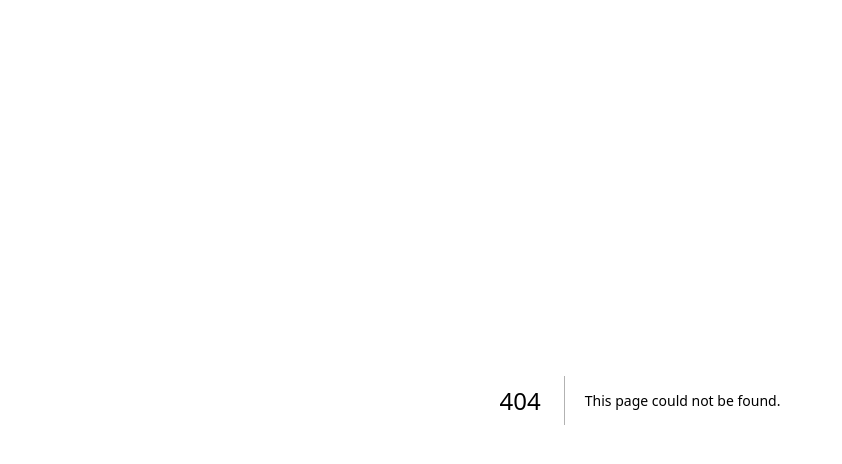
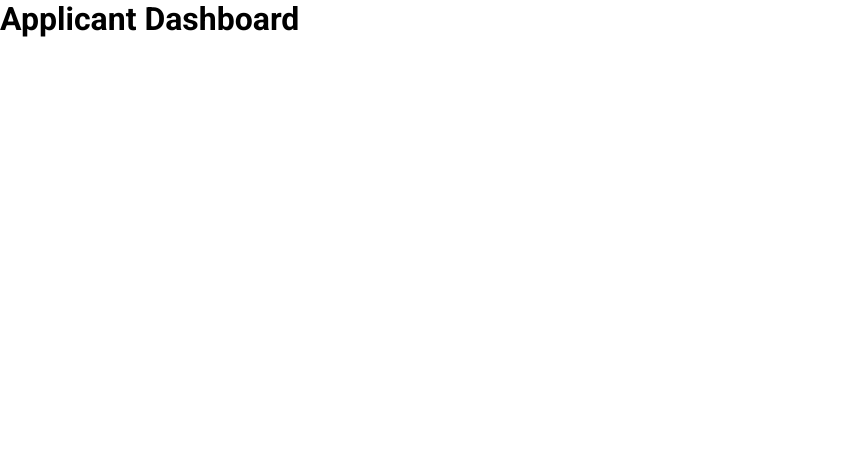
Before and after one commit to eduversa/eduversa.github.io, a Next.js app: page /applicant in a window 1280 px wide. Before the commit this address had no page. Shown: the top 464 px of the page, without its empty margins (0-842 px from the left). Built offline with nearby package versions, Linux system fonts and the light colour scheme; a web font is replaced by a local one.

Commit message:
Appplicant Dashboard Page created

```diff
--- /dev/null
+++ b/pages/applicant/index.jsx
@@ -0,0 +1,9 @@
+function ApplicantDashboard() {
+  return (
+    <div>
+      <h1>Applicant Dashboard</h1>
+    </div>
+  );
+}
+
+export default ApplicantDashboard;
```
